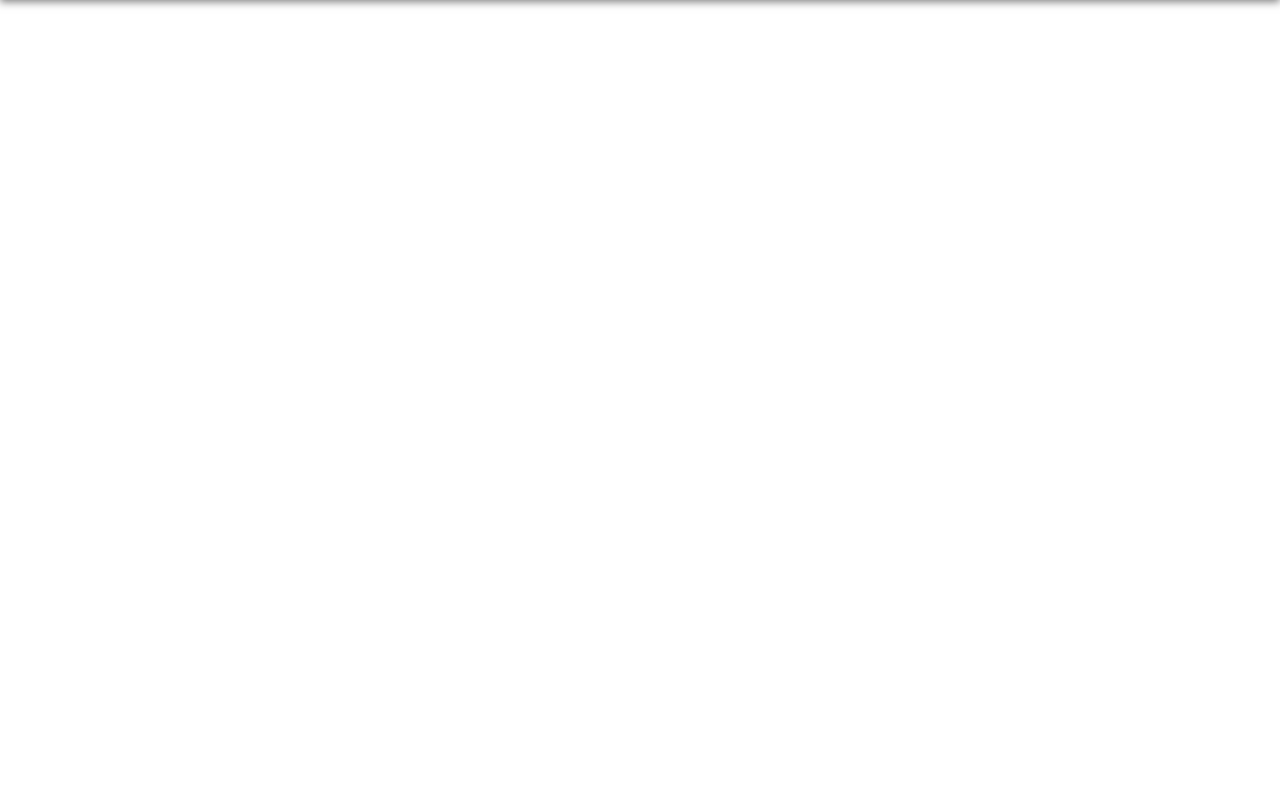
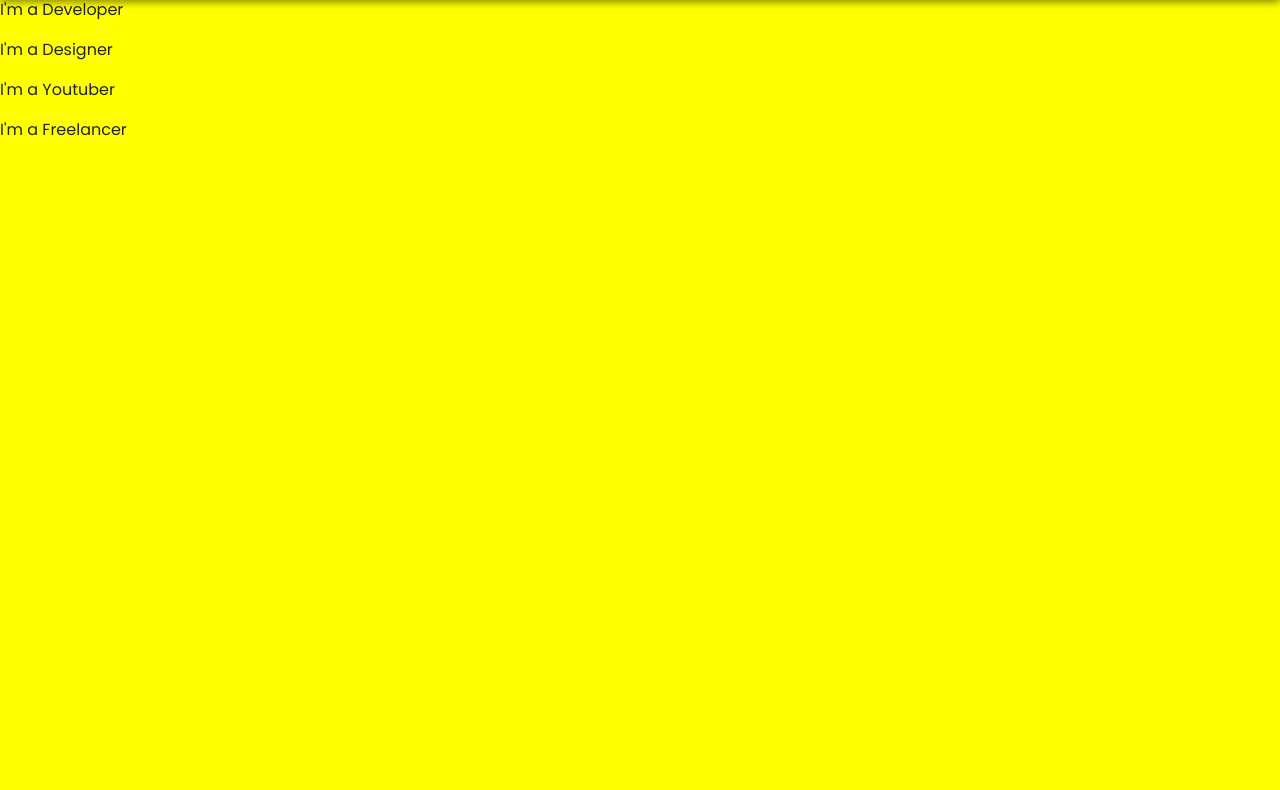
Before and after one commit to fmfahath/Portfolio, a plain HTML site: page index.html in a window 1280 px wide. Shown: the part 59-849 px from the top of the page. Before the commit the page ends 800 px from the top, so only its background shows below. Drawn offline with Linux system fonts and the light colour scheme.

Commit message:
Home section added

```diff
--- a/css/style.css
+++ b/css/style.css
@@ -16,6 +16,21 @@ nav{
     z-index: 10;
 }
 
+section{
+    /* background-color: yellow; */
+    width: 100%;
+    min-height: 100vh;
+}
+
+/* navbar */
+
+.navbar{
+    position: sticky;
+    top: 0;
+    left: 0;
+    z-index: 10;
+}
+
 .navbar-brand{
     font-weight: 600;
 }
@@ -29,3 +44,11 @@ nav{
 .nav-link:hover{
     border-bottom: 1px solid white;
 }
+
+/* Home */
+
+#home{
+    width: 100%;
+    min-width: 100vh;
+    background-color: yellow;
+}
--- a/index.html
+++ b/index.html
@@ -41,6 +41,21 @@
         </div>
     </nav>
 
+    <!-- Home -->
+
+    <section id="home">
+        <p>I'm a Developer</p>
+        <p>I'm a Designer</p>
+        <p>I'm a Youtuber</p>
+        <p>I'm a Freelancer</p>
+    </section>
+
+
+
+
+
+
+
 
     <script src="js/jquery.min.js"></script>
     <script src="js/bootstrap.bundle.min.js"></script>
```
